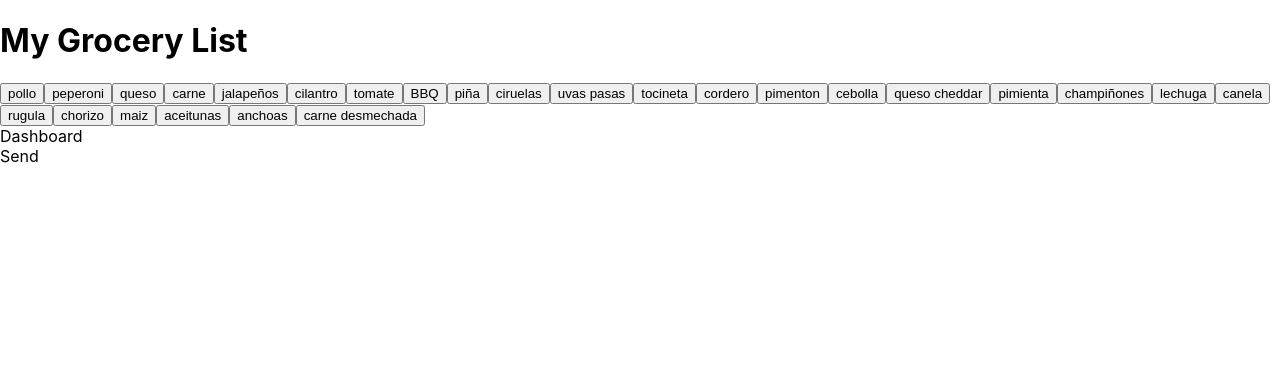
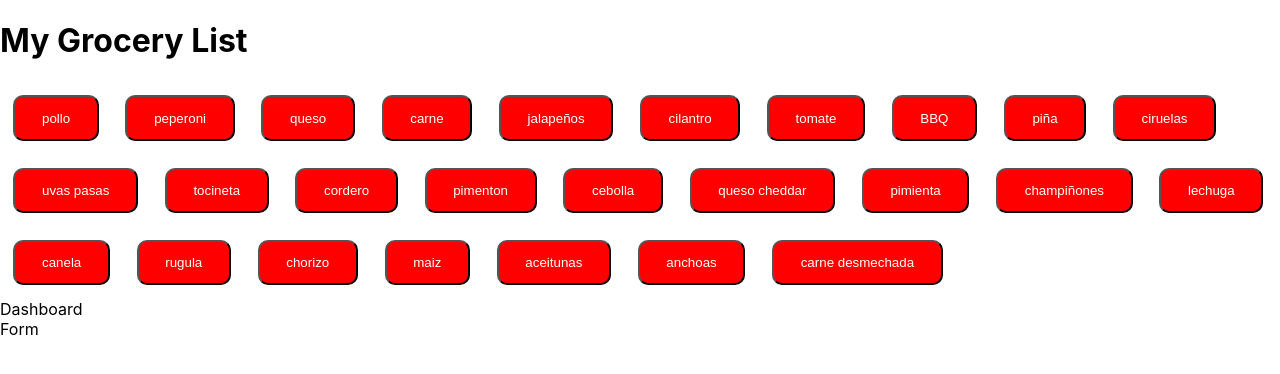
Before and after one commit to johanjaguardev/pizza-maker, a React (Create React App) app: page / in a window 1280 px wide. Shown: the top 374 px of the page. Built offline with nearby package versions, Linux system fonts and the light colour scheme; data requests are answered from the project's data file.

Commit message:
add components. buttons and scss

```diff
--- a/package.json
+++ b/package.json
@@ -6,6 +6,7 @@
     "@testing-library/jest-dom": "^5.16.2",
     "@testing-library/react": "^12.1.3",
     "@testing-library/user-event": "^13.5.0",
+    "node-sass": "^7.0.1",
     "react": "^17.0.2",
     "react-dom": "^17.0.2",
     "react-scripts": "5.0.0",
--- a/src/App.js
+++ b/src/App.js
@@ -1,16 +1,16 @@
 import React from 'react'
-import { PizzaCreate } from './PizzaCreate'
+import { PizzaMixer } from './PizzaMixer'
 import { PizzaDashboard } from './PizzaDashboard'
-import { PizzaSend } from './PizzaSend'
+import { PizzaForm } from './PizzaForm'
 import './App.css'
 
 function App() {
   return (
     <React.Fragment>
       <h1>My Grocery List</h1>
-      <PizzaCreate></PizzaCreate>
+      <PizzaMixer></PizzaMixer>
       <PizzaDashboard></PizzaDashboard>
-      <PizzaSend></PizzaSend>
+      <PizzaForm></PizzaForm>
     </React.Fragment>
   )
 }
--- /dev/null
+++ b/src/PizzaForm/index.js
@@ -0,0 +1,9 @@
+import React from "react"
+
+function PizzaForm() {
+  return (
+    <div className="form">Form</div>
+  )
+}
+
+export { PizzaForm }
--- a/src/PizzaCreate/index.js
+++ b/src/PizzaMixer/index.js
@@ -1,6 +1,7 @@
 import React, { useEffect, useState } from 'react'
-import { getIngredientes } from './../services/ingredients'
-function PizzaCreate() {
+import './style.scss'
+import { getIngredientes } from '../services/ingredients'
+function PizzaMixer() {
   const [ingredientes, setIngredientes] = useState([])
 
   useEffect(() => {
@@ -15,10 +16,13 @@ function PizzaCreate() {
   }, [])
 
   return(
-    <div className="Pizza Create">
-       {ingredientes.map(ingrediente => <button key={ingrediente.id}>{ingrediente.nombre}</button>)}
+    <div className="mixer">
+       {ingredientes.map(ingrediente =>
+        <button key={ingrediente.id} className="mixer__button">
+          {ingrediente.nombre}
+        </button>)}
     </div>
   )
 }
 
-export { PizzaCreate }
+export { PizzaMixer }
--- /dev/null
+++ b/src/PizzaMixer/style.scss
@@ -0,0 +1,10 @@
+.mixer {
+  &__button {
+    background: red;
+    border-radius: 10px;
+    color: white;
+    cursor: pointer;
+    margin: 1em;
+    padding: 1em 2em;
+  }
+}
--- a/src/PizzaSend/index.js
+++ /dev/null
@@ -1,9 +0,0 @@
-import React from "react"
-
-function PizzaSend() {
-  return (
-    <div className="send">Send</div>
-  )
-}
-
-export { PizzaSend }
```
Also changed, not shown: 1 other file (tests, documents, lock files or other folders).
